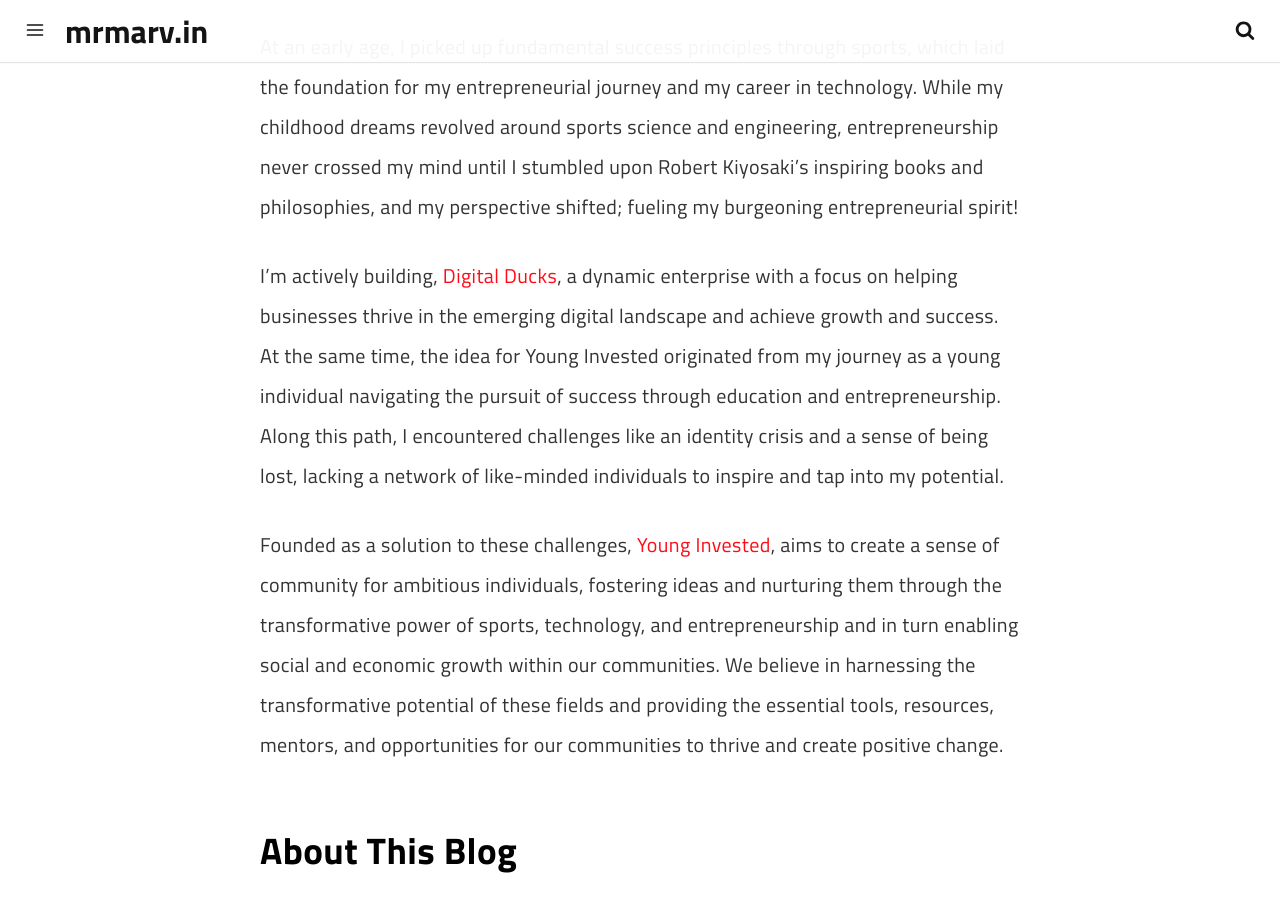
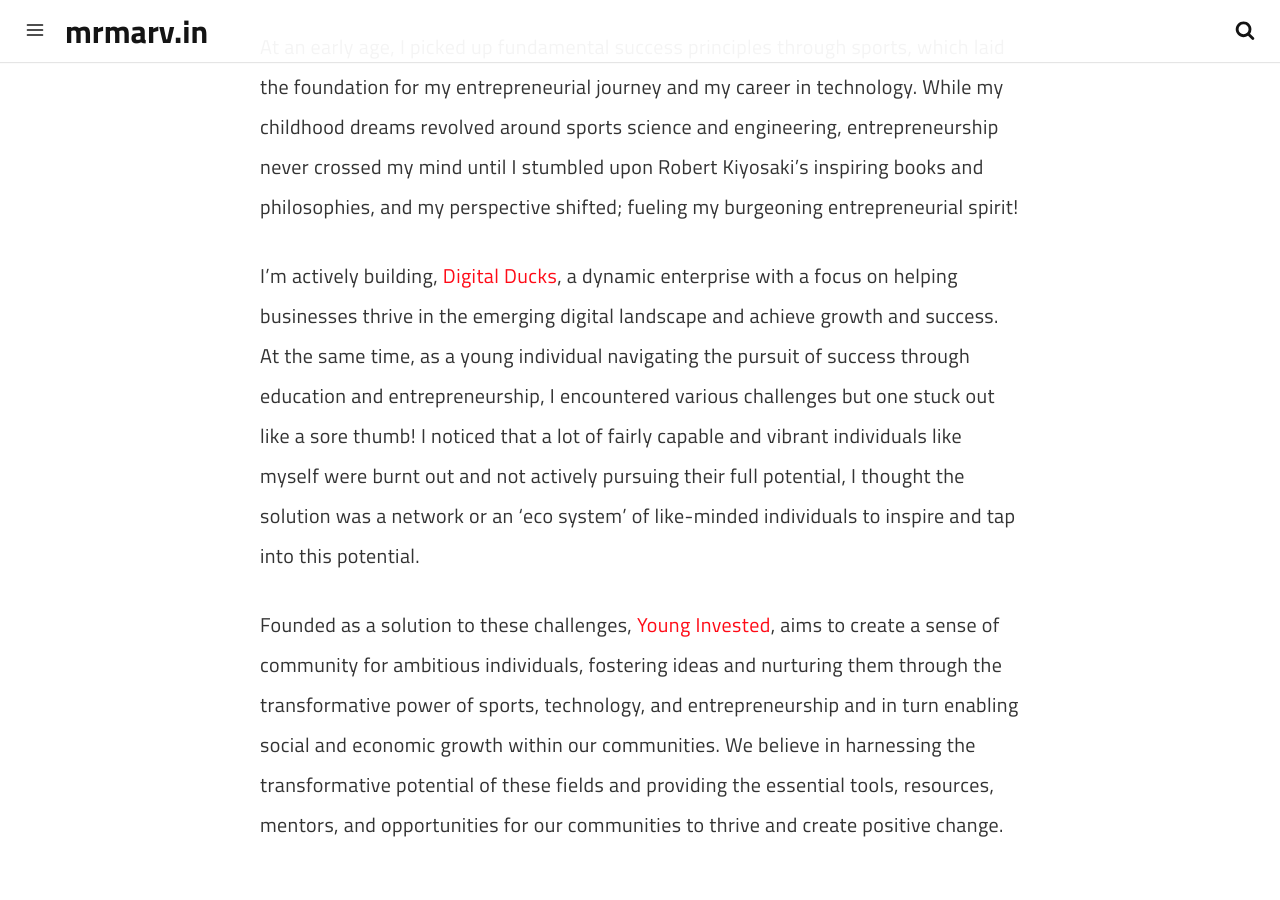
Before and after one commit to marv0/marv0.github.io, a Jekyll site: the page built from pages/about.md, in a window 1280 px wide and 900 px high, scrolled down 1052 px. Built offline with Jekyll 4.4.1, drawn with Linux system fonts in a browser that asks for light colours; a script that is not in the unit is left out.

Commit message:
Update about.md

```diff
--- a/pages/about.md
+++ b/pages/about.md
@@ -21,7 +21,7 @@
 At an early age, I picked up fundamental success principles through sports, which laid the foundation for my entrepreneurial journey and my career in technology. While my childhood dreams revolved around sports science and engineering, entrepreneurship never crossed my mind until I stumbled upon Robert Kiyosaki's inspiring books and philosophies, and my perspective shifted; fueling my burgeoning entrepreneurial spirit!
 
 
-I'm actively building, [Digital Ducks](https://www.digitalducks.co.ke), a dynamic enterprise with a focus on helping businesses thrive in the emerging digital landscape and achieve growth and success. At the same time, the idea for Young Invested originated from my journey as a young individual navigating the pursuit of success through education and entrepreneurship. Along this path, I encountered challenges like an identity crisis and a sense of being lost, lacking a network of like-minded individuals to inspire and tap into my potential.
+I'm actively building, [Digital Ducks](https://www.digitalducks.co.ke), a dynamic enterprise with a focus on helping businesses thrive in the emerging digital landscape and achieve growth and success. At the same time, as a young individual navigating the pursuit of success through education and entrepreneurship, I encountered various challenges but one stuck out like a sore thumb! I noticed that a lot of fairly capable and vibrant individuals like myself were burnt out and not actively pursuing their full potential, I thought the solution was a network or an 'eco system' of like-minded individuals to inspire and tap into this potential.
 
 Founded as a solution to these challenges, [Young Invested](https://www.younginvested.org), aims to create a sense of community for ambitious individuals, fostering ideas and nurturing them through the transformative power of sports, technology, and entrepreneurship and in turn enabling social and economic growth within our communities. We believe in harnessing the transformative potential of these fields and providing the essential tools, resources, mentors, and opportunities for our communities to thrive and create positive change.
 
```
